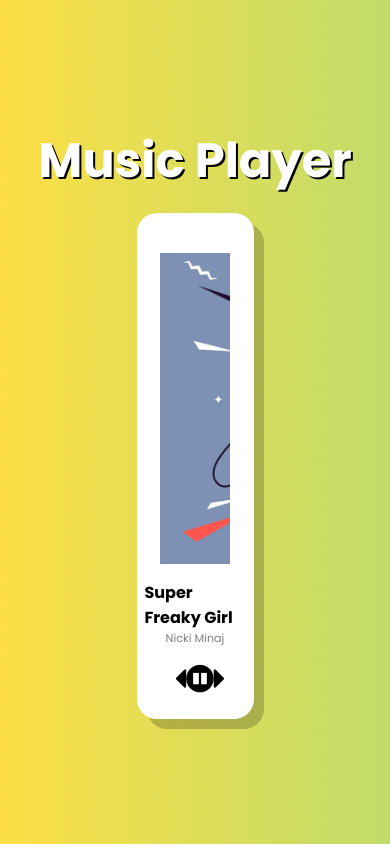
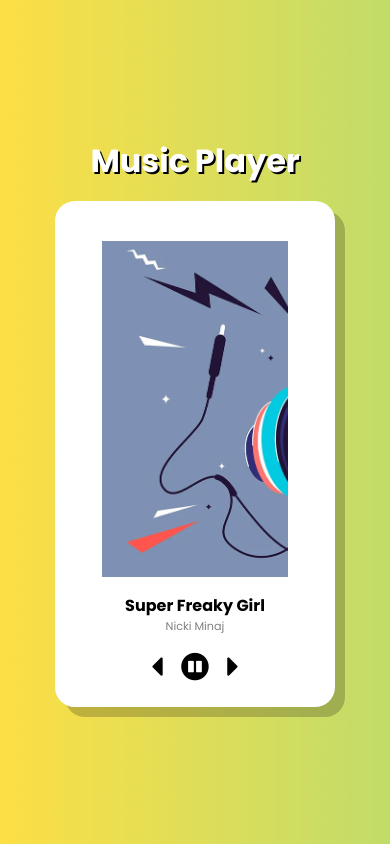
Before and after one commit to Rianone/Music-player-with-vanilla-js, a plain HTML site: page index.html in a window 390 px wide. Drawn offline with Linux system fonts and the light colour scheme.

Commit message:
Dealed with responsivity

```diff
--- a/style.css
+++ b/style.css
@@ -84,3 +84,70 @@ h1{
     opacity: 0.5;
     cursor: pointer;
 }
+
+@media (min-width: 1200px) {
+    .container{
+        display: flex;
+        align-items: center;
+        justify-content: center;
+    }
+    .container .player-container {
+        width: 60%;
+    }
+}
+
+@media (max-width: 1500px) {
+    .container {
+        display: flex;
+        align-items: center;
+        justify-content: center;
+    }
+    .container .player-container {
+        width: 90%;
+    }
+}
+
+@media (max-width: 1000px) {
+    .container{
+        display: flex;
+        align-items: center;
+        justify-content: center;
+        width: 40%;
+    }
+}
+
+@media (max-width: 700px) {
+    .container {
+        display: flex;
+        align-items: center;
+        justify-content: center;
+        width: 50%;
+    }
+}
+
+@media (max-width: 500px) {
+    .container {
+        display: flex;
+        align-items: center;
+        justify-content: center;
+        width: 70%;
+    }
+    h1{
+        font-size: 2.5rem;
+    }
+}
+
+@media (max-width: 400px) {
+    .container {
+        display: flex;
+        align-items: center;
+        justify-content: center;
+        width: 80%;
+    }
+}
+
+@media (max-width: 400px) {
+    h1{
+        font-size: 2rem;
+    }
+}
```
